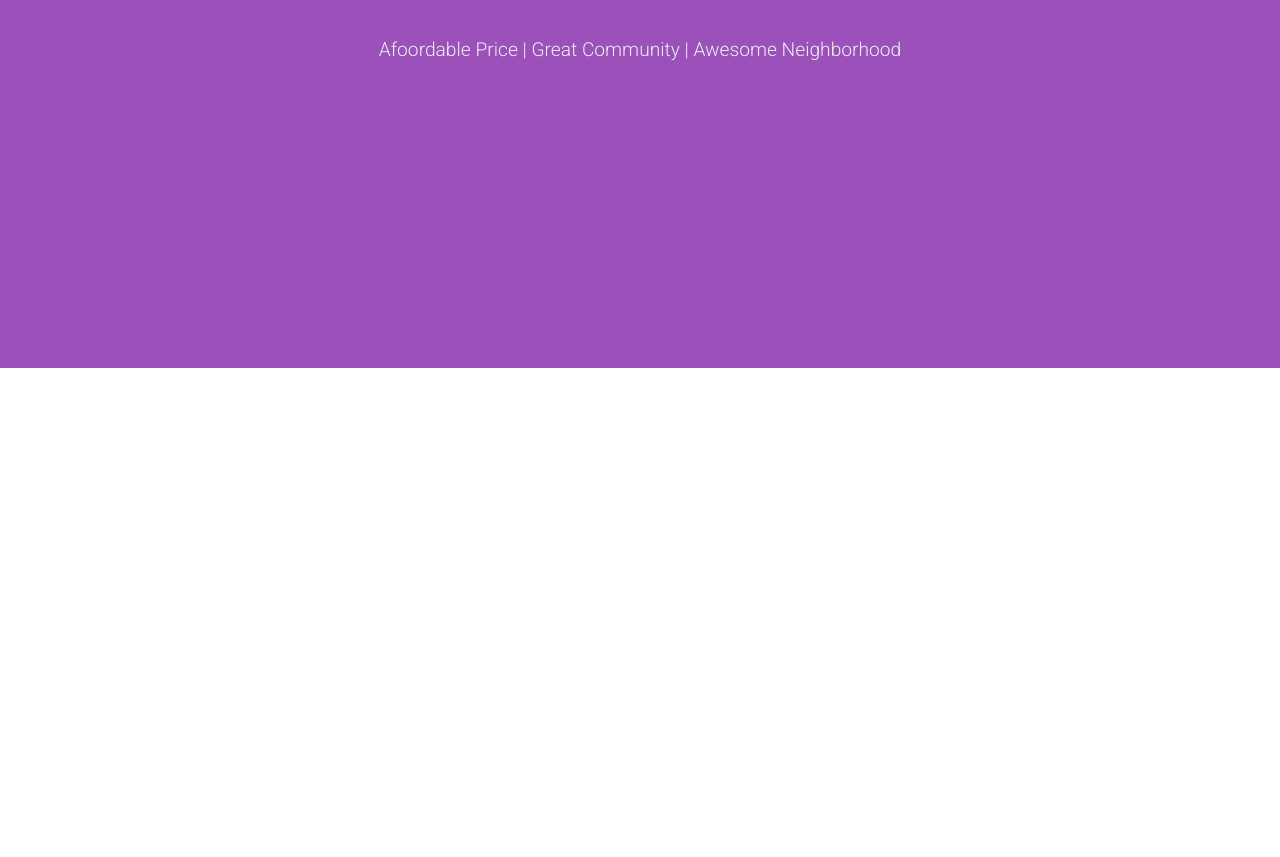
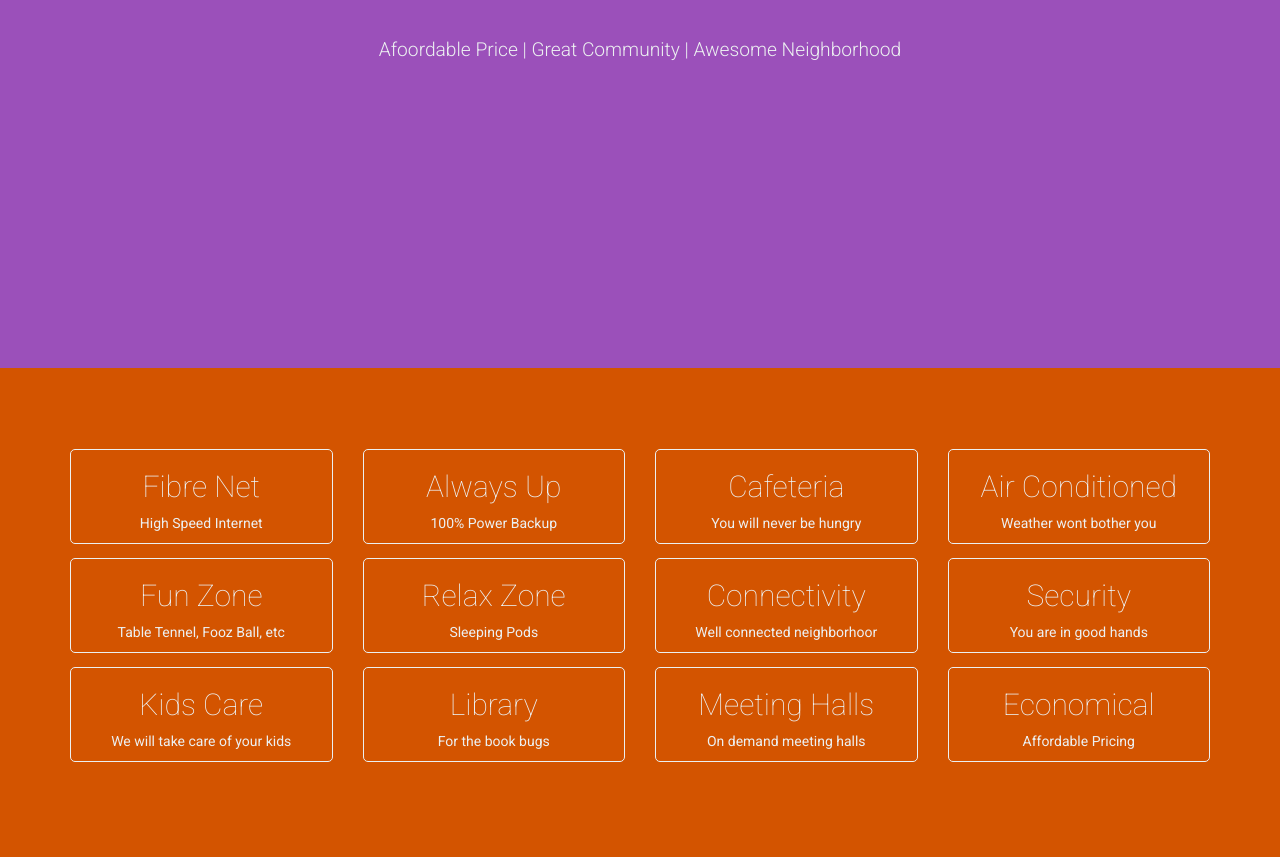
Before and after one commit to bvsatyaram/share-space, a plain HTML site: page index.html in a window 1280 px wide. Shown: the part 432-1289 px from the top of the page. Before the commit the page ends 800 px from the top, so only its background shows below. Drawn offline with nearby package versions, Linux system fonts and the light colour scheme.

Commit message:
Features Page

```diff
--- /dev/null
+++ b/css/src/app.scss
@@ -0,0 +1 @@
+@import "theme", "common", "land", "features";
--- /dev/null
+++ b/css/src/common.scss
@@ -0,0 +1,22 @@
+body {
+  font-family: 'Roboto', sans-serif;
+}
+
+.slide {
+  width: 100%;
+  height: 100vh;
+  border: 1px solid transparent;
+}
+
+.centered {
+  text-align: center;
+  position: relative;
+  top: 50%;
+  transform: translateY(-50%);
+}
+
+@for $i from 1 through 6 {
+  h#{$i}, .h#{$i} {
+    font-weight: 100;
+  }
+}
--- /dev/null
+++ b/css/src/features.scss
@@ -0,0 +1,17 @@
+#features {
+  background-color: $features-bg-color;
+  color: $light-font-color;
+  height: auto;
+  padding: 10vh 0;
+  text-align: center;
+
+  .feature-container {
+    transition: width 0.3s ease-in;
+  }
+
+  .feature {
+    border: 1px solid $light-font-color;
+    border-radius: 5px;
+    margin-bottom: 1em;
+  }
+}
--- a/css/src/land.scss
+++ b/css/src/land.scss
@@ -1,20 +1,8 @@
-$primary-color: #9b50ba;
-$light-font-color: #ecf0f1;
-
 #land {
   background-color: $primary-color;
   color: $light-font-color;
-  font-family: 'Roboto', sans-serif;
-  width: 100%;
+  min-height: 100vh;
   height: 100vh;
-  border: 1px solid transparent;
-
-  .centered {
-    text-align: center;
-    position: relative;
-    top: 50%;
-    transform: translateY(-50%);
-  }
 
   h1 {
     font-weight: 100;
--- /dev/null
+++ b/css/src/theme.scss
@@ -0,0 +1,3 @@
+$primary-color: #9b50ba;
+$features-bg-color: #d35400;
+$light-font-color: #ecf0f1;
--- a/index.html
+++ b/index.html
@@ -4,15 +4,95 @@
     <meta charset="utf-8">
     <title>Share Space</title>
     <link rel="stylesheet" href="https://maxcdn.bootstrapcdn.com/bootstrap/3.3.5/css/bootstrap.min.css" integrity="sha512-dTfge/zgoMYpP7QbHy4gWMEGsbsdZeCXz7irItjcC3sPUFtf0kuFbDz/ixG7ArTxmDjLXDmezHubeNikyKGVyQ==" crossorigin="anonymous">
-    <link rel="stylesheet" href="css/land.css">
+    <link rel="stylesheet" href="css/app.css">
     <link href='https://fonts.googleapis.com/css?family=Roboto:400,100,300,500,700,900' rel='stylesheet' type='text/css'>
   </head>
   <body>
-    <section id="land">
+    <section id="land" class="slide">
       <div class="centered">
         <h1>Share Space at Gachibowli</h1>
         <p>Afoordable Price | Great Community | Awesome Neighborhood</p>
       </div>
     </section>
+    <section id="features" class="slide">
+      <div class="">
+        <div class="container">
+          <div class="row">
+            <div class="feature-container col-sm-6 col-md-4 col-lg-3">
+              <div class="feature">
+                <h2>Fibre Net</h2>
+                <p>High Speed Internet</p>
+              </div>
+            </div>
+            <div class="feature-container col-sm-6 col-md-4 col-lg-3">
+              <div class="feature">
+                <h2>Always Up</h2>
+                <p>100% Power Backup</p>
+              </div>
+            </div>
+            <div class="feature-container col-sm-6 col-md-4 col-lg-3">
+              <div class="feature">
+                <h2>Cafeteria</h2>
+                <p>You will never be hungry</p>
+              </div>
+            </div>
+            <div class="feature-container col-sm-6 col-md-4 col-lg-3">
+              <div class="feature">
+                <h2>Air Conditioned</h2>
+                <p>Weather wont bother you</p>
+              </div>
+            </div>
+            <div class="feature-container col-sm-6 col-md-4 col-lg-3">
+              <div class="feature">
+                <h2>Fun Zone</h2>
+                <p>Table Tennel, Fooz Ball, etc</p>
+              </div>
+            </div>
+            <div class="feature-container col-sm-6 col-md-4 col-lg-3">
+              <div class="feature">
+                <h2>Relax Zone</h2>
+                <p>Sleeping Pods</p>
+              </div>
+            </div>
+            <div class="feature-container col-sm-6 col-md-4 col-lg-3">
+              <div class="feature">
+                <h2>Connectivity</h2>
+                <p>Well connected neighborhoor</p>
+              </div>
+            </div>
+            <div class="feature-container col-sm-6 col-md-4 col-lg-3">
+              <div class="feature">
+                <h2>Security</h2>
+                <p>You are in good hands</p>
+              </div>
+            </div>
+            <div class="feature-container col-sm-6 col-md-4 col-lg-3">
+              <div class="feature">
+                <h2>Kids Care</h2>
+                <p>We will take care of your kids</p>
+              </div>
+            </div>
+            <div class="feature-container col-sm-6 col-md-4 col-lg-3">
+              <div class="feature">
+                <h2>Library</h2>
+                <p>For the book bugs</p>
+              </div>
+            </div>
+            <div class="feature-container col-sm-6 col-md-4 col-lg-3">
+              <div class="feature">
+                <h2>Meeting Halls</h2>
+                <p>On demand meeting halls</p>
+              </div>
+            </div>
+            <div class="feature-container col-sm-6 col-md-4 col-lg-3">
+              <div class="feature">
+                <h2>Economical</h2>
+                <p>Affordable Pricing</p>
+              </div>
+            </div>
+          </div>
+        </div>
+      </div>
+    </section>
   </body>
 </html>
```
Also changed, not shown: css/app.css (added), css/land.css (deleted), 1 other file.
